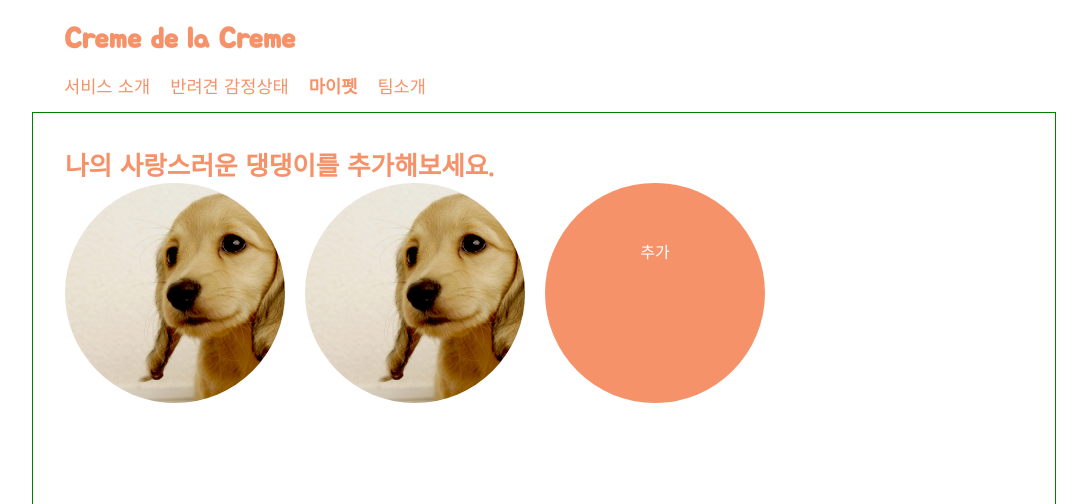
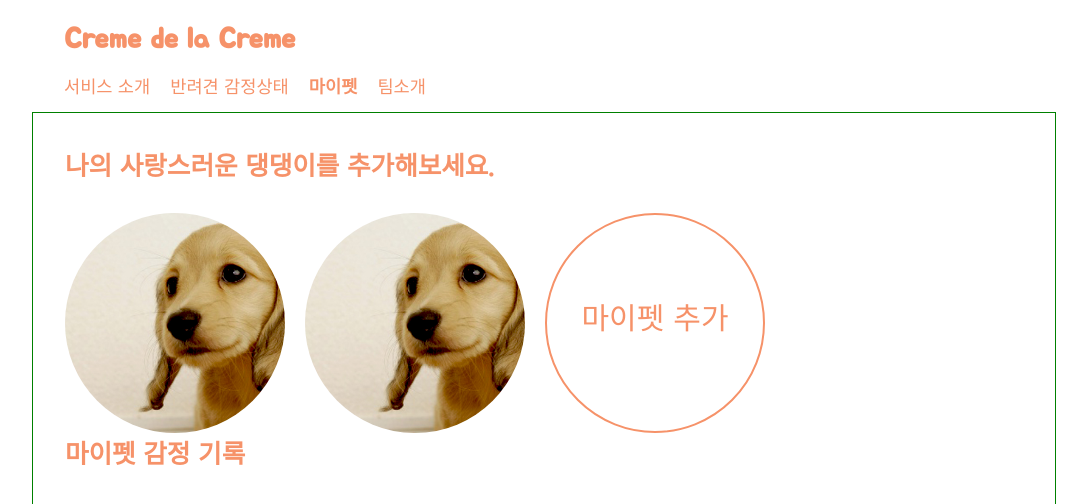
Before and after one commit to CreamDeLaCream/creme-client, a React (Create React App) app: page /mypet in a window 1280 px wide. Shown: the top 504 px of the page, without its empty margins (96-1183 px from the left). Built offline with nearby package versions, Linux system fonts and the light colour scheme.

Commit message:
[#14] edit : 스타일 변경, 코드 수정

```diff
--- a/src/pages/MyPet/MyPetPage.js
+++ b/src/pages/MyPet/MyPetPage.js
@@ -18,6 +18,9 @@ const IntroPage = () => {
         <MyPet />
         <Plusbutton />
       </MyPetWrapper>
+      <Text type="mainTitle" color="main" margin-top="30px">
+        마이펫 감정 기록
+      </Text>
     </Container>
   );
 };
@@ -25,6 +28,7 @@ const IntroPage = () => {
 const MyPetWrapper = styled.div`
   display: flex;
   flexdirection: row;
+  margin-top: 30px;
 `;
 
 export default IntroPage;
--- a/src/pages/MyPet/Plusbutton.js
+++ b/src/pages/MyPet/Plusbutton.js
@@ -2,7 +2,7 @@ import React from 'react';
 import styled from 'styled-components';
 
 export const Plusbutton = () => {
-  return <MyPetPlusButton>추가</MyPetPlusButton>;
+  return <MyPetPlusButton>마이펫 추가</MyPetPlusButton>;
 };
 
 const MyPetPlusButton = styled.div`
@@ -11,11 +11,13 @@ const MyPetPlusButton = styled.div`
   cusor: pointer;
   overflow: hidden;
 
-  background-color: var(--main);
-  // border: 4px solid var(--main);
+  background-color: var(--white);
+  border: 2px solid var(--main);
   border-radius: 50%;
 
-  color: #ffffff;
+  color: var(--main);
   text-align: center;
-  line-height: 140px;
+  line-height: 210px;
+
+  font-size: 30px;
 `;
```
Also changed, not shown: src/pages/MyPet/MyPetWapper.js (added, +10 -0 lines), src/common/components/Dropdown.js (renamed from src/pages/MyPet/Dropdown.js).
